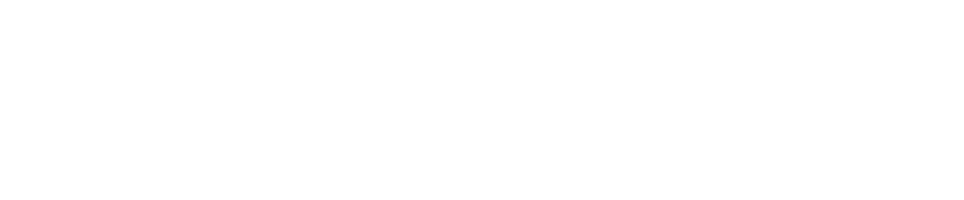
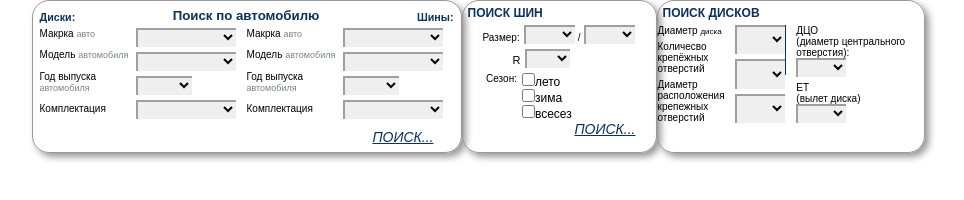
Before and after one commit to ArtemMatviienko/hw6, a plain HTML site: page index.html in a window 1280 px wide. Shown: the whole page, without its empty margins (162-1126 px from the left). Drawn offline with Linux system fonts and the light colour scheme.

Commit message:
My fucking form

```diff
--- a/css/style.css
+++ b/css/style.css
@@ -0,0 +1,207 @@
+* {
+  margin: 0;
+  padding: 0;
+}
+
+.forms {
+  display: flex;
+  justify-content: center;
+  font-family: Arial;
+}
+
+
+
+h6 {
+  margin-top: 3px;
+  font-weight: 900;
+}
+
+h5 {
+  font-weight: 900;
+}
+
+.leftform {
+  border: 1px solid #999;
+  border-radius: 17px;
+  width: 414px;
+  /*height: 134px;*/
+  box-shadow: 4px 4px 7px 0px rgba(153,153,153,1);
+  padding: 7px;
+}
+
+.topform {
+  display: flex;
+  justify-content: space-between;
+  color: #0c3256;
+  margin-bottom: 5px;
+}
+
+select {
+  width: 100px;
+  margin-bottom: 5px;
+  border: 2px solid #9f9f9f;
+  border-bottom: none;
+  border-right: none;
+}
+
+.mainform {
+  display: flex;
+  width: 414px;
+  justify-content: space-around;
+}
+
+.ftext {
+  display: flex;
+  flex-wrap: wrap;
+  font-size: 10px;
+  margin-bottom: 5px;
+}
+
+.ftext span {
+  font-size: 9px;
+  color: #77858b;
+}
+
+.fselect {
+  margin-bottom: 5px;
+}
+
+.shortsel {
+  width: 56px;
+}
+
+.auto {
+  font-size: 8px;
+}
+
+.search {
+  display: flex;
+  justify-content: flex-end;
+  margin-right: 20px;
+}
+
+.search a {
+  font-style: italic;
+  color: #0c3256;
+  text-transform: uppercase;
+  font-size: 14px;
+}
+/*___________________Центральная форма___________________________*/
+.centerform {
+  /*padding: 20px;*/
+  border: 1px solid #999;
+  border-radius: 17px;
+  width: 193px;
+  box-shadow: 4px 4px 7px 0px rgba(153,153,153,1);
+}
+
+.size-sel {
+  width: 51px;
+}
+
+.R{
+  display: flex;
+  justify-content: center;
+  margin-right: 35px;
+  font-size: 11px;
+}
+
+.R span {
+  margin-top: 5px;
+  margin-right: 5px;
+}
+
+.R-sel {
+  width: 45px;
+}
+
+.season {
+  display: flex;
+  justify-content: center;
+  margin-right: 50px;
+}
+
+.season span {
+  font-size: 10px;
+}
+
+.check {
+  margin-left: 5px;
+  width: 60px;
+  display: flex;
+  flex-wrap: wrap;
+  font-size: 12px;
+}
+
+.header-center {
+  text-transform: uppercase;
+  color: #0c3256;
+  font-size: 12px;
+  margin: 5px;
+}
+
+.size {
+  font-size: 10px;
+  display: flex;
+  justify-content: center;
+}
+
+.size span {
+  margin-top: 7px;
+  margin-right: 4px;
+}
+
+.slash {
+  margin-top: 4px;
+  margin-left: 3px;
+  margin-right: 3px;
+}
+
+input[type="checkbox"] {
+  border: 1px solid black;
+}
+
+/*__________________________Правая форма___________________________*/
+
+
+.rightform {
+  border: 1px solid #999;
+  border-radius: 17px;
+  width: 266px;
+  box-shadow: 4px 4px 7px 0px rgba(153,153,153,1);
+}
+
+.mainrightform {
+  display: flex;
+}
+
+.disc {
+  display: flex;
+  flex-wrap: wrap;
+  font-size: 10px;
+  width: 100px;
+}
+
+.disc-sel {
+  display: flex;
+  flex-wrap: wrap;
+  width: 50px;
+}
+
+
+.mainrightform .line {
+  width: 2px;
+  height: 50px;
+  background-color: #0c3256;
+}
+
+.mainrightform .dco {
+  display: flex;
+  flex-direction: column;
+  font-size: 10px;
+  margin-left: 10px;
+}
+
+.mainrightform .dco select {
+  width: 50px;
+}
--- a/index.html
+++ b/index.html
@@ -4,9 +4,130 @@
   <meta charset="UTF-8">
   <meta name="viewport" content="width=device-width, initial-scale=1.0">
   <meta http-equiv="X-UA-Compatible" content="ie=edge">
+  <link rel="stylesheet" href="css/style.css" media="screen" title="no title" charset="utf-8">
   <title>Document</title>
 </head>
 <body>
+  <div class="forms">
+    <div class="leftform">
+      <div class="topform">
+        <h6>Диски:</h6>
+        <h5>Поиск по автомобилю</h5>
+        <h6>Шины:</h6>
+      </div>
+      <div class="mainform">
+          <div class="ftext">
+            <label for="mark">Макрка <span class="auto">авто</span></label>
+            <label for="model">Модель <span>автомобиля</span></label>
+            <label for="year">Год выпуска <span>автомобиля</span></label>
+            <label for="complect">Комплектация</label>
+          </div>
+          <div class="fselect">
+            <select id="mark" name="">
+              <option value=""></option>
+            </select>
+            <select id="model" name="">
+              <option value=""></option>
+            </select>
+            <select id="year" class="shortsel" name="">
+              <option value=""></option>
+            </select>
+            <select id="complect" name="">
+              <option value=""></option>
+            </select>
+          </div>
+          <div class="ftext">
+            <label for="mark">Макрка <span class="auto">авто</span></label>
+            <label for="model">Модель <span>автомобиля</span></label>
+            <label for="year">Год выпуска <span>автомобиля</span></label>
+            <label for="complect">Комплектация</label>
+          </div>
+          <div class="fselect">
+            <select id="mark" name="">
+              <option value=""></option>
+            </select>
+            <select id="model" name="">
+              <option value=""></option>
+            </select>
+            <select id="year" class="shortsel" name="">
+              <option value=""></option>
+            </select>
+            <select id="complect" name="">
+              <option value=""></option>
+            </select>
+          </div>
+      </div>
+      <div class="search">
+        <a href="#">Поиск...</a>
+      </div>
+    </div>
 
+<!--___________________________ Центральная форма_________________________ -->
+
+    <div class="centerform">
+      <h5 class="header-center">Поиск шин</h5>
+      <div class="size">
+        <span>Размер:</span>
+        <select class="size-sel" name="">
+          <option value=""></option>
+        </select>
+        <span class="slash">/</span>
+        <select class="size-sel" name="">
+          <option value=""></option>
+        </select>
+      </div>
+      <div class="R">
+        <span>R</span><select class="R-sel" name="">
+          <option value=""></option>
+        </select>
+      </div>
+      <div class="season">
+        <span>Сезон:</span>
+        <div class="check">
+          <label for=""><input type="checkbox" name="name" value="">лето</label>
+          <label for=""><input type="checkbox" name="name" value="">зима</label>
+          <label for=""><input type="checkbox" name="name" value="">всесез</label>
+        </div>
+      </div>
+      <div class="search">
+        <a href="#">Поиск...</a>
+      </div>
+    </div>
+    <div class="rightform">
+      <h5 class="header-center">Поиск дисков</h5>
+      <div class="mainrightform">
+        <div class="disc">
+          <label for="diamdisc">Диаметр <span class="auto">диска</span></label>
+          <label for="col">Количесво <span>крепёжных отверстий</span></label>
+          <label for="diamko">Диаметр <span>расположения крепежных отверстий</span></label>
+        </div>
+        <div class="disc-sel">
+          <select id="diamdisc" name="">
+            <option value=""></option>
+          </select>
+          <select id="col" name="">
+            <option value=""></option>
+          </select>
+          <select id="diamko" class="shortsel" name="">
+            <option value=""></option>
+          </select>
+        </div>
+        <div class="line"></div>
+        <div class="dco">
+          <label for="dcoID">ДЦО</label>
+           <label for="dcoID"><span>(диаметр центрального отверстия):</span></label>
+            <select id="dcoID" name="">
+              <option value="12"></option>
+            </select>
+
+          <label for="et">ЕТ</label>
+          <label for="et"><span>(вылет диска)</span></label>
+            <select id="et" name="">
+              <option value="12"></option>
+            </select>
+        </div>
+      </div>
+    </div>
+  </div>
 </body>
 </html>
```
